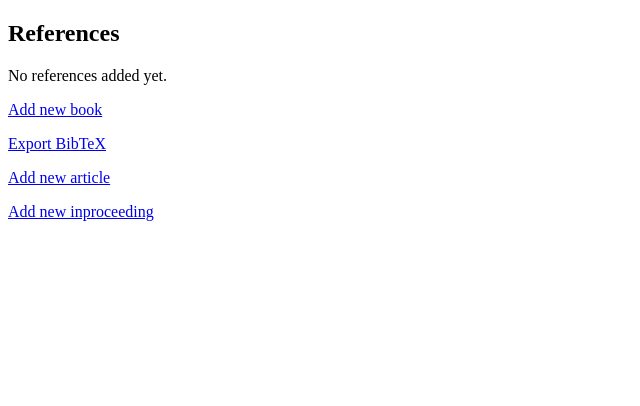
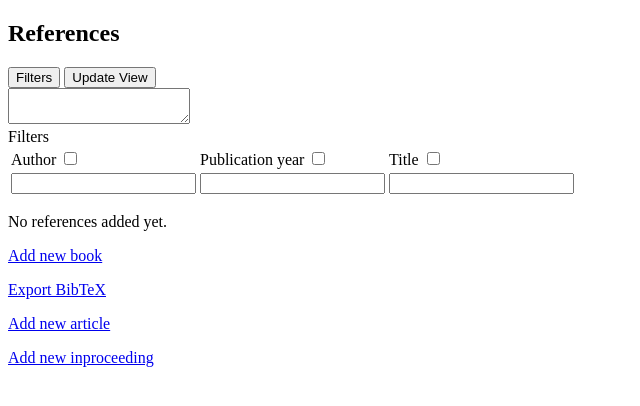
Before and after one commit to nessamerivirta/jugu_miniprojekti, a Flask app: page /view_references in a window 1280 px wide. Shown: the top 406 px of the page, without its empty margins (0-640 px from the left). Run offline with Flask 3, Linux system fonts and the light colour scheme.

Commit message:
Functionality ready, for this stage

```diff
--- a/src/app.py
+++ b/src/app.py
@@ -4,7 +4,7 @@ from repositories.todo_repository import set_done
 from config import app, test_env
 from repositories.book_repository import create_book, get_books
 from repositories.reference_repository import (
-    create_reference, get_references, get_reference, update_reference, delete_reference
+    create_reference, get_references, get_reference, update_reference, delete_reference, get_update_mainview
 )
 from sqlalchemy.exc import IntegrityError
 from repositories.article_repository import create_article, get_articles
@@ -205,6 +205,16 @@ def export_bibtex():
         }
     )
 
+@app.route("/update_mainview", methods=["POST"])
+def update_mainview():
+    json_data = request.get_json()
+    print("Received JSON data:", json_data)  # Debugging line
+    # Implementation for updating the main view
+    # return jsonify({ "message": "Main view updated successfully" })
+    all_references = get_update_mainview(json_data)
+    return render_template("references.html", references=all_references)
+
+
 # testausta varten oleva reitti
 if test_env:
     @app.route("/reset_db")
--- a/src/entities/inproceeding.py
+++ b/src/entities/inproceeding.py
@@ -1,8 +1,8 @@
 class Inproceeding:
-    def __init__(self, citation_key, author, title, proc_year, booktitle):
+    def __init__(self, citation_key, author, title, publishing_year, booktitle):
         self.type = "inproceeding"
         self.citation_key = citation_key
         self.author = author
         self.title = title
-        self.publishing_year = proc_year
+        self.publishing_year = publishing_year
         self.booktitle = booktitle
--- a/src/repositories/inproceeding_repository.py
+++ b/src/repositories/inproceeding_repository.py
@@ -9,7 +9,7 @@ def create_inproceeding(inproceeding):
         INSERT INTO inproceedings
         (reference_id, booktitle)
         VALUES (
-        (SELECT id FROM references_table WHERE citation_key =        :citation_key),
+        (SELECT id FROM references_table WHERE citation_key = :citation_key),
         :booktitle
         )
     """)
--- a/src/repositories/reference_repository.py
+++ b/src/repositories/reference_repository.py
@@ -86,3 +86,29 @@ def delete_reference(reference_id):
     """)
     db.session.execute(sql, {"reference_id": reference_id})
     db.session.commit()
+
+def get_update_mainview(json_data):
+    author_filter = json_data.get("author", {})
+    title_filter = json_data.get("title", {})
+    year_filter = json_data.get("publishing_year", {})
+
+    sql = text("""
+        SELECT r.id, r.type,
+               r.citation_key, r.title,
+               r.author, r.publishing_year
+        FROM references_table as r
+        WHERE
+            (:filter_author = 0 OR r.author LIKE :author) AND
+            (:filter_title = 0 OR r.title LIKE :title) AND
+            (:filter_year = 0 OR r.publishing_year = :publishing_year)
+        ORDER BY r.author, r.publishing_year
+        """)
+
+    return db.session.execute(sql, {
+        "filter_author": author_filter.get("enabled", False),
+        "filter_title": title_filter.get("enabled", False),
+        "filter_year": year_filter.get("enabled", False),
+        "author": f"%{author_filter.get('value', '')}%",
+        "title": f"%{title_filter.get('value', '')}%",
+        "publishing_year": year_filter.get("value", "")
+    }).fetchall()
--- a/src/schema.sql
+++ b/src/schema.sql
@@ -29,6 +29,5 @@ CREATE TABLE inproceedings (
   id INTEGER PRIMARY KEY,
   reference_id INTEGER NOT NULL UNIQUE
     REFERENCES references_table(id) ON DELETE CASCADE,
-  proc_year INTEGER,
   booktitle TEXT
 );
--- /dev/null
+++ b/src/static/filters.html
@@ -0,0 +1,32 @@
+<div id="filterdiv"
+    <h2>Filters</h2>
+
+    <table>
+        <tr>
+            <td>
+                <label for="cbauthor">Author</label>
+                <input type="checkbox" id="cbauthor" name="cbauthor"/>
+            </td>
+            <td>
+                <label for="cbpub_year">Publication year</label>
+                <input type="checkbox" id="cbpub_year" name="cbpub_year"/>
+            </td>
+            <td>
+                <label for="cbtitle">Title</label>
+                <input type="checkbox" id="cbtitle" name="cbtitle"/>
+            </td>
+        </tr>
+        <tr>
+            <td>
+                <input type="text" id="txtauthor" name="txtauthor"
+            </td>
+            <td>
+                <input type="text" id="txtpub_year" name="txtpub_year"
+            </td>
+           <td>
+                <input type="text" id="txttitle" name="txttitle"
+            </td>
+        </tr>
+
+    </table>
+</div>
--- /dev/null
+++ b/src/static/jsscripts/togglefilters.js
@@ -0,0 +1,77 @@
+const divFilter = document.getElementById("divfilter");
+const txtError = document.getElementById("txterror");
+
+const toggleBtn = document.getElementById("btntoggle");
+const updateBtn = document.getElementById("btnupdate");
+
+const file = document.getElementById("txtfilename").value.trim();
+
+fetch(`/static/${encodeURIComponent(file)}`)
+  .then(response => {
+    if (!response.ok) throw new Error(`Could not load ${file}: ${response.status}`);
+    return response.text();
+  })
+  .then(html => {
+    divFilter.innerHTML = html;
+  })
+  .catch(error => {
+    txtError.value = error.message;
+  });
+
+toggleBtn.addEventListener('click', () => {
+    divFilter.classList.toggle('hide');
+});
+
+updateBtn.addEventListener('click', async (event) => {
+    if (!(event.target instanceof Element) ||
+        !event.target.closest("#btnupdate"))
+    {
+        return;
+    }
+
+    const filters = {
+        author: {
+            enabled: divFilter.querySelector("#cbauthor").checked,
+            value: divFilter.querySelector("#txtauthor").value.trim()
+        },
+        publishing_year: {
+            enabled: divFilter.querySelector("#cbpub_year").checked,
+            value: divFilter.querySelector("#txtpub_year").value.trim()
+        },
+        title: {
+            enabled: divFilter.querySelector("#cbtitle").checked,
+            value: divFilter.querySelector("#txttitle").value.trim()
+        }
+    };
+
+    try
+    {
+        const response = await fetch("/update_mainview", {
+            method: "POST",
+            headers: { "Content-Type": "application/json" },
+            body: JSON.stringify(filters)
+        });
+
+        const html = await response.text();
+        if (!response.ok)
+        {
+            throw new Error(html || `Request failed: ${response.status}`);
+        }
+
+        const updatedPage = new DOMParser().parseFromString(html, "text/html");
+        const updatedResults = updatedPage.querySelector("#reference-results");
+        const currentResults = document.querySelector("#reference-results");
+
+        if (!updatedResults || !currentResults) {
+            throw new Error("The response did not contain reference results.");
+        }
+
+        // Use result to update the main view.
+        currentResults.replaceWith(updatedResults);
+    }
+    catch (error)
+    {
+        txtError.value = error.message;
+    }
+
+});
--- a/src/templates/references.html
+++ b/src/templates/references.html
@@ -12,8 +12,33 @@ References
 <head>
   <meta charset="UTF-8">
   <title>General references</title>
+  <style>
+    .hide {
+      display: none;
+    }
+  </style>
+
+  <script type="text/javascript" src="{{ url_for('static', filename='jsscripts/togglefilters.js') }}" defer></script>
+
 </head>
 <body>
+
+  <div id="divtoggle">
+    <input type="button" id="btntoggle" name="btntoggle" value="Filters" />
+    <input type="button" id="btnupdate" name="btnupdate" value="Update View" />
+  </div>
+  <div id="divfilename" hidden="true">
+    <textarea id="txtfilename" name="txtfilename">filters.html</textarea>
+  </div>
+  <div id="diverror">
+    <textarea id="txterror" name="txterror">
+    </textarea>
+  </div>
+
+  <div id="divfilter">
+  </div>
+
+  <div id="reference-results">
 
   {% if references %}
     <p>Number of references: {{ references|length }}</p>
@@ -50,9 +75,11 @@ References
         </tr>
       {% endfor %}
     </table>
+
   {% else %}
     <p>No references added yet.</p>
   {% endif %}
+  </div>
   <a href="/new_book">Add new book</a> <!-- TODO: new_reference HTML -->
   <p></p>
   <a href="/export_bibtex">Export BibTeX</a>
@@ -60,6 +87,7 @@ References
   <a href="/new_article">Add new article</a>
   <p></p>
   <a href="/new_inproceeding">Add new inproceeding</a>
+
 </body>
 </html>
 
```
Also changed, not shown: 1 other file.
